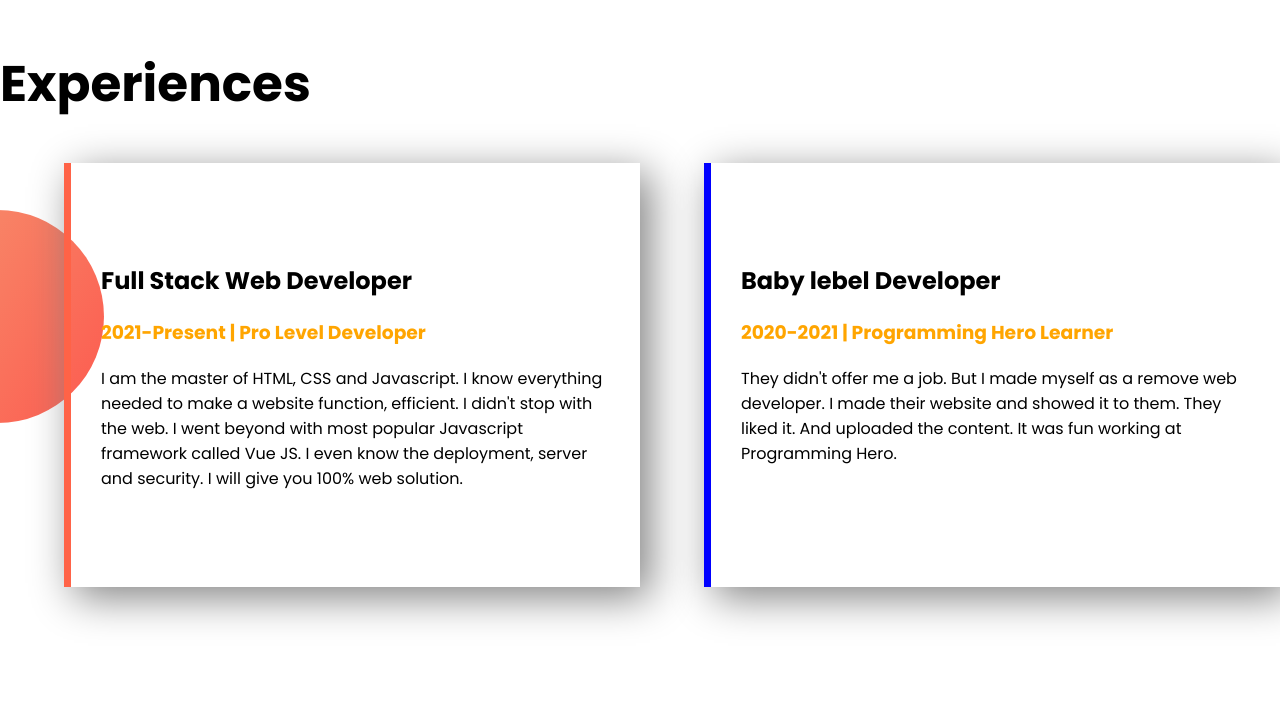
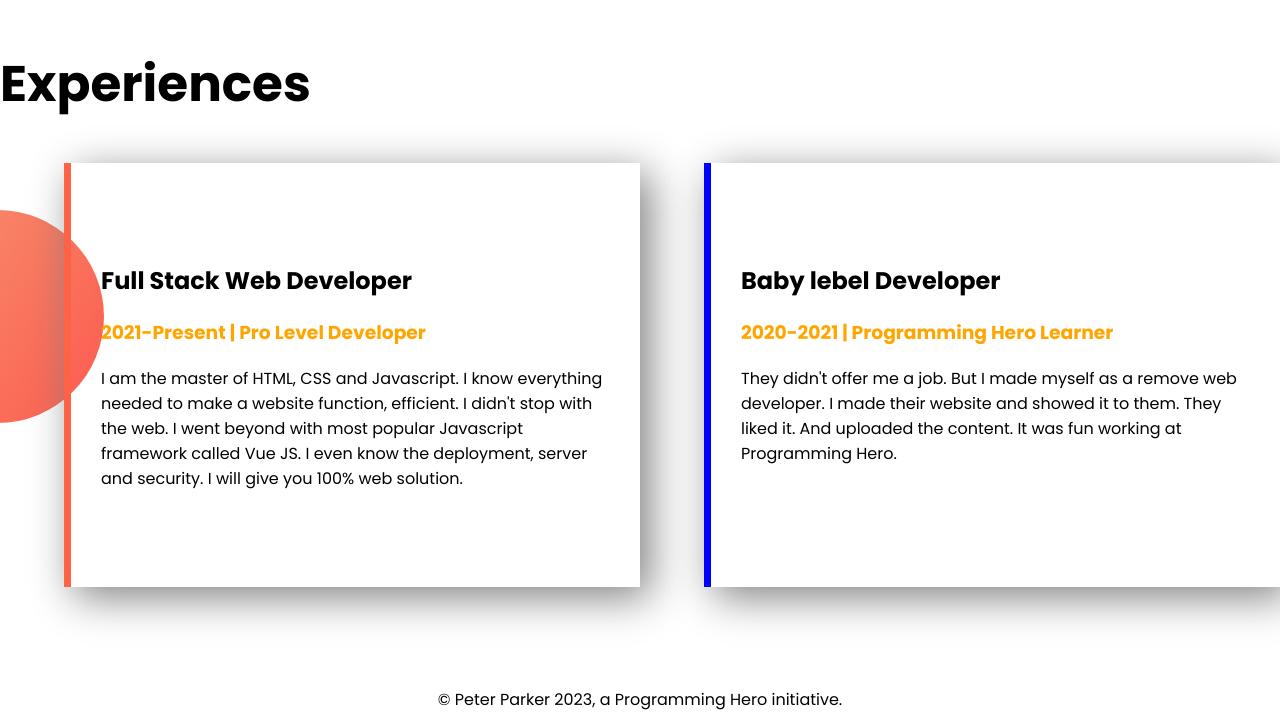
Before and after one commit to scriptertoufiq/developer-portfolio, a plain HTML site: page index.html in a window 1280 px wide. Shown: the part 1042-1770 px from the top of the page. Before the commit the page ends 1729 px from the top, so only its background shows below. Drawn offline with Linux system fonts and the light colour scheme.

Commit message:
Footer area done and complete this page done

```diff
--- a/index.html
+++ b/index.html
@@ -64,6 +64,11 @@
             </div>
         </div>
     </section>
+
+
 </body>
+<footer>
+    <p>© Peter Parker 2023, a Programming Hero initiative.</p>
+</footer>
 
 </html>
--- a/style.css
+++ b/style.css
@@ -102,3 +102,7 @@ h1 {
     box-shadow: 10px 10px 40px gray;
     padding: 80px 30px;
 }
+
+footer {
+    text-align: center;
+}
```
